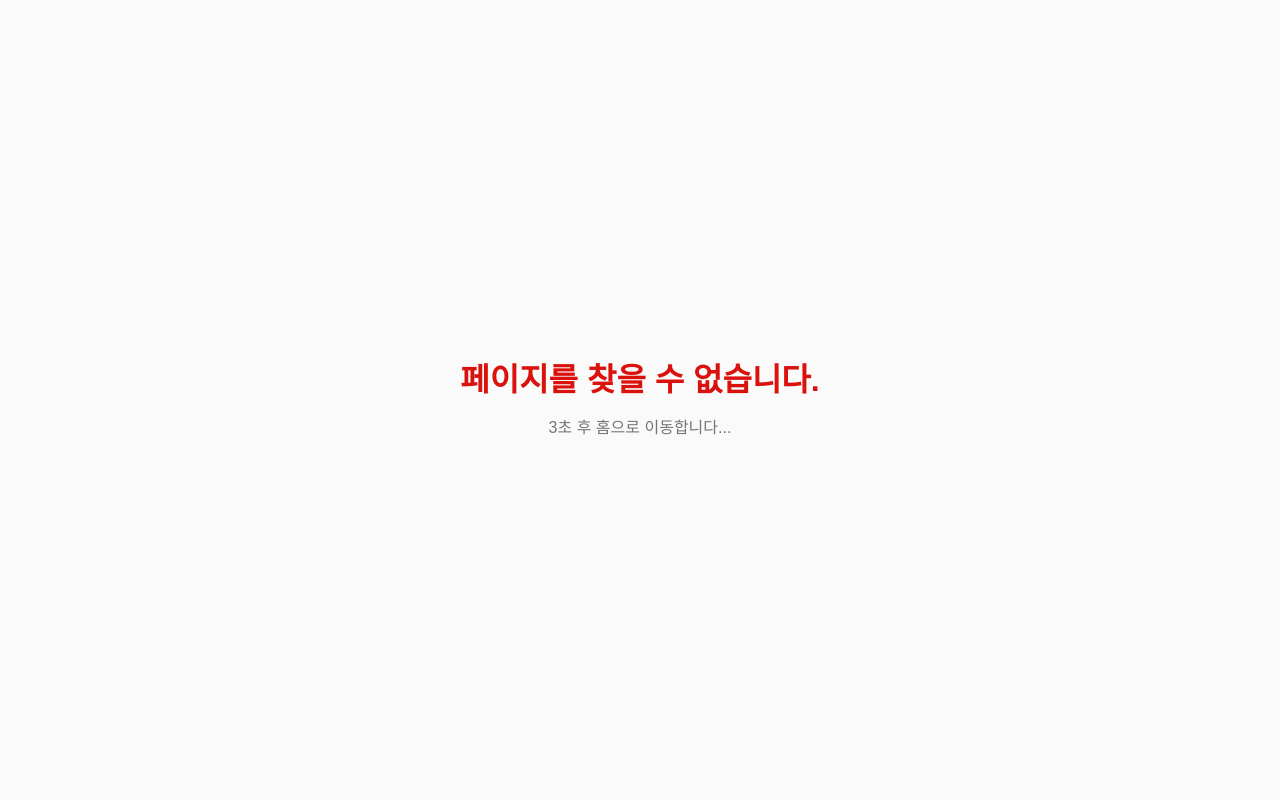
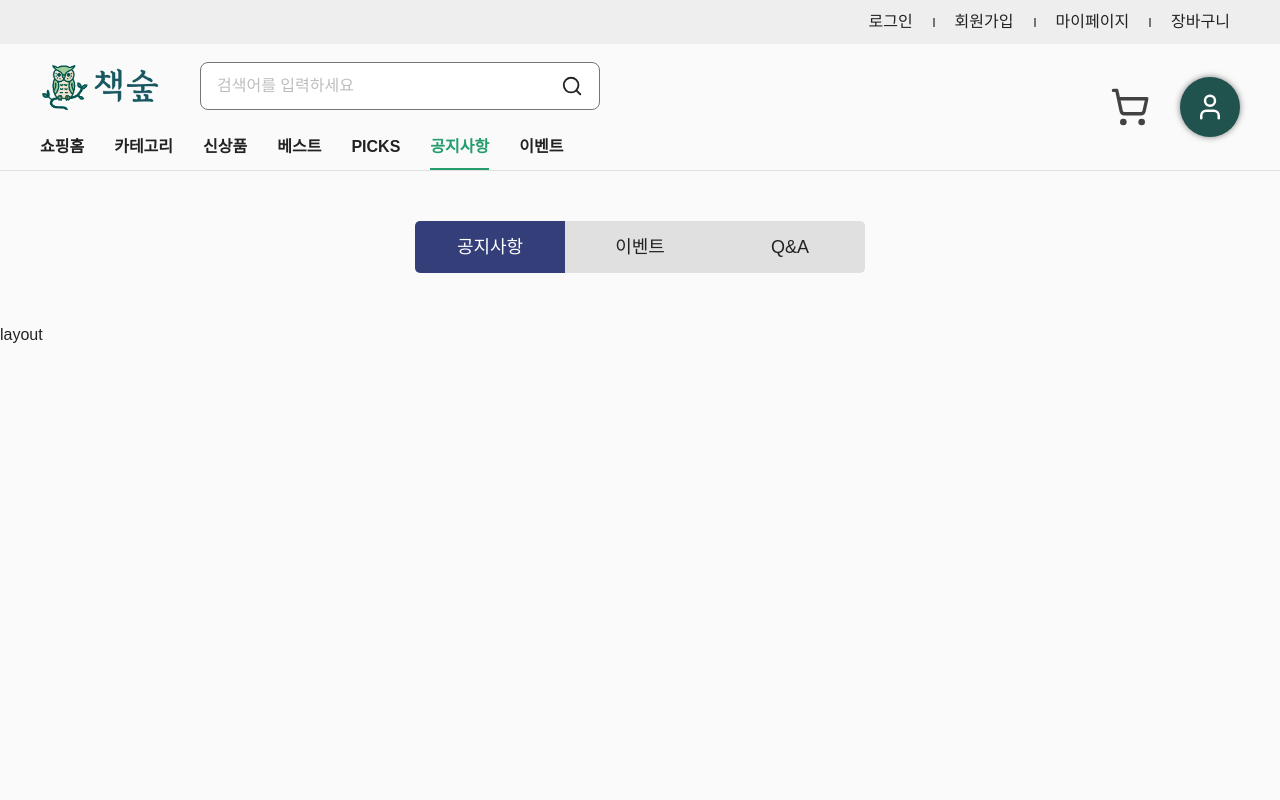
Before and after one commit to juny-0429/book-forest, a Next.js app: page /board/notice in a window 1280 px wide. Before the commit this address had no page. Shown: the top 800 px of the page. Built offline with nearby package versions, Linux system fonts and the light colour scheme.

Commit message:
feat: 게시판 네비게이션 제작

```diff
--- /dev/null
+++ b/src/app/(main)/board/_components/BoardNavigation.tsx
@@ -0,0 +1,29 @@
+'use client';
+
+import Link from 'next/link';
+import { usePathname } from 'next/navigation';
+import React from 'react';
+import { cn } from 'src/lib/utils';
+import { appRoutes } from 'src/routes/appRoutes';
+
+export default function BoardNavigation() {
+  const pathname = usePathname();
+
+  return (
+    <nav className='flex justify-center w-full mb-[50px]'>
+      <ul className='flex justify-center items-center w-fit rounded-[5px] overflow-hidden  text-body-18m text-ui-text-title'>
+        <li className={cn('flex justify-center items-center w-[150px] px-10 py-3', pathname === appRoutes.board.notice ? 'bg-blue-400 text-white' : 'bg-gray-300')}>
+          <Link href={appRoutes.board.notice}>공지사항</Link>
+        </li>
+
+        <li className={cn('flex justify-center items-center w-[150px] px-10 py-3', pathname === appRoutes.board.event ? 'bg-blue-400 text-white' : 'bg-gray-300')}>
+          <Link href={appRoutes.board.event}>이벤트</Link>
+        </li>
+
+        <li className={cn('flex justify-center items-center w-[150px] px-10 py-3', pathname === appRoutes.board.qna ? 'bg-blue-400 text-white' : 'bg-gray-300')}>
+          <Link href={appRoutes.board.qna}>Q&A</Link>
+        </li>
+      </ul>
+    </nav>
+  );
+}
--- /dev/null
+++ b/src/app/(main)/board/layout.tsx
@@ -0,0 +1,11 @@
+import React from 'react';
+import BoardNavigation from './_components/BoardNavigation';
+
+export default function layout({ children }: { children: React.ReactNode }) {
+  return (
+    <div className='w-full'>
+      <BoardNavigation />
+      {children}
+    </div>
+  );
+}
--- /dev/null
+++ b/src/app/(main)/board/notice/layout.tsx
@@ -0,0 +1,7 @@
+import React from 'react'
+
+export default function layout() {
+  return (
+    <div>layout</div>
+  )
+}
--- /dev/null
+++ b/src/app/(main)/board/notice/page.tsx
@@ -0,0 +1,5 @@
+import React from 'react';
+
+export default function page() {
+  return <div>page</div>;
+}
```
